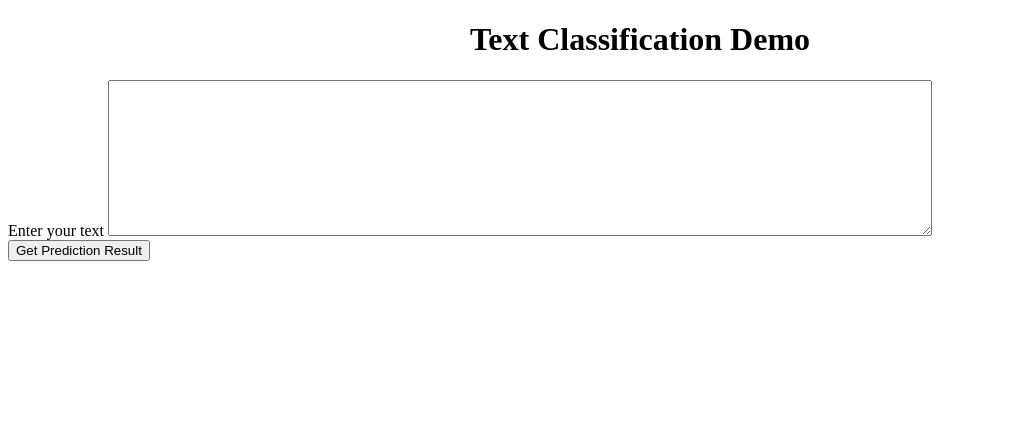
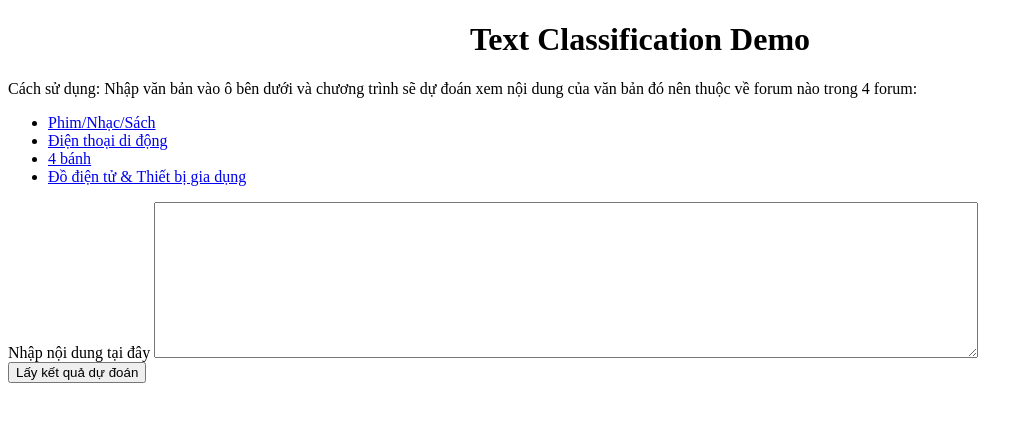
Before and after one commit to qhuy4119/1712858-1712495-nmkhdl, a Python web app: template web-demo/templates/index.html in a window 1280 px wide. Shown: the top 422 px of the page, without its empty margins (0-1033 px from the left). Run offline with Jinja, Linux system fonts and the light colour scheme; the template is opened without the code that fills it, so the values that code supplies are empty.

Commit message:
update web interface
change interface from eng to vi
add percentage from model prediction
add instructions on how to use the web

```diff
--- a/web-demo/app.py
+++ b/web-demo/app.py
@@ -1,5 +1,6 @@
 from flask import Flask, request, render_template
 from . import predict
+import numpy as np
 
 app = Flask(__name__)
 
@@ -11,4 +12,6 @@ def index():
 def get_prediction():
     #TODO: load model -> predict -> render html template with prediction result
     result, probability_vector = predict.predictLabel(request.form['content'])
-    return render_template('resultPage.html', result=result, requestContent=request.form['content'])
+    probability_vector = np.round(probability_vector, 2)*100
+    highestProbability = probability_vector.max()
+    return render_template('resultPage.html', result=result, highestProbability=highestProbability, requestContent=request.form['content'])
--- a/web-demo/templates/index.html
+++ b/web-demo/templates/index.html
@@ -7,12 +7,21 @@
 </head>
 <body>
 	<h1>Text Classification Demo</h1>
+	<p>
+	Cách sử dụng: Nhập văn bản vào ô bên dưới và chương trình sẽ dự đoán xem nội dung của văn bản đó nên thuộc về forum nào trong 4 forum:
+	<ul>
+		<li><a href="https://voz.vn/f/phim-nhac-sach.65/">Phim/Nhạc/Sách</a></li>
+		<li><a href="https://voz.vn/f/dien-thoai-di-dong.76/">Điện thoại di động</a></li>
+		<li><a href="https://voz.vn/f/4-banh.38/">4 bánh</a></li>
+		<li><a href="https://voz.vn/f/do-dien-tu-thiet-bi-gia-dung.10/">Đồ điện tử & Thiết bị gia dụng</a></li>
+	</ul>
+	</p>
 	<form action="/predict" method="post">
 		<div>
-			<label for="content">Enter your text</label>
+			<label for="content">Nhập nội dung tại đây</label>
 			<textarea id="content" name="content" cols="100" rows="10"></textarea>
 		</div>
-		<button>Get Prediction Result</button>
+		<button>Lấy kết quả dự đoán</button>
 	</form>
 	{% block result %}{% endblock %}
 </body>
--- a/web-demo/templates/resultPage.html
+++ b/web-demo/templates/resultPage.html
@@ -2,10 +2,10 @@
 {% block result %}
 <div id='result'>
 	<p>
-	We predict that the text you submitted should belong to: <span id='result-category'>{{ result }}</span>
+	Kết quả dự đoán: forum <span id='result-category'>{{ result }}</span> với xác suất <span id='result-probability'>{{highestProbability}}%</span>
 	</p>
 	<p>
-	What you submitted is: <br>
+	Nội dung bạn vừa gửi lên là: <br>
 	{{ requestContent}}
 	</p>
 </div>
```
